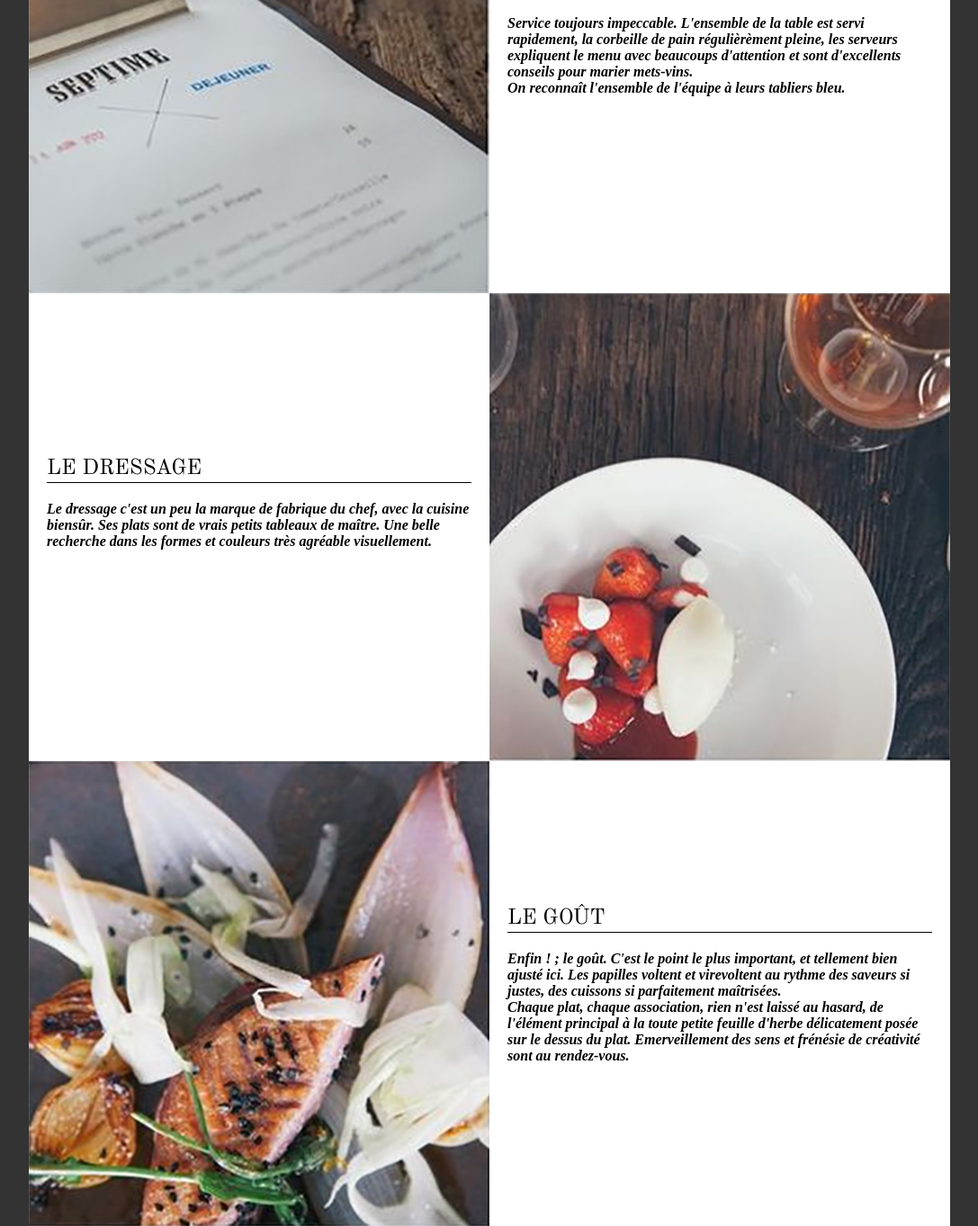
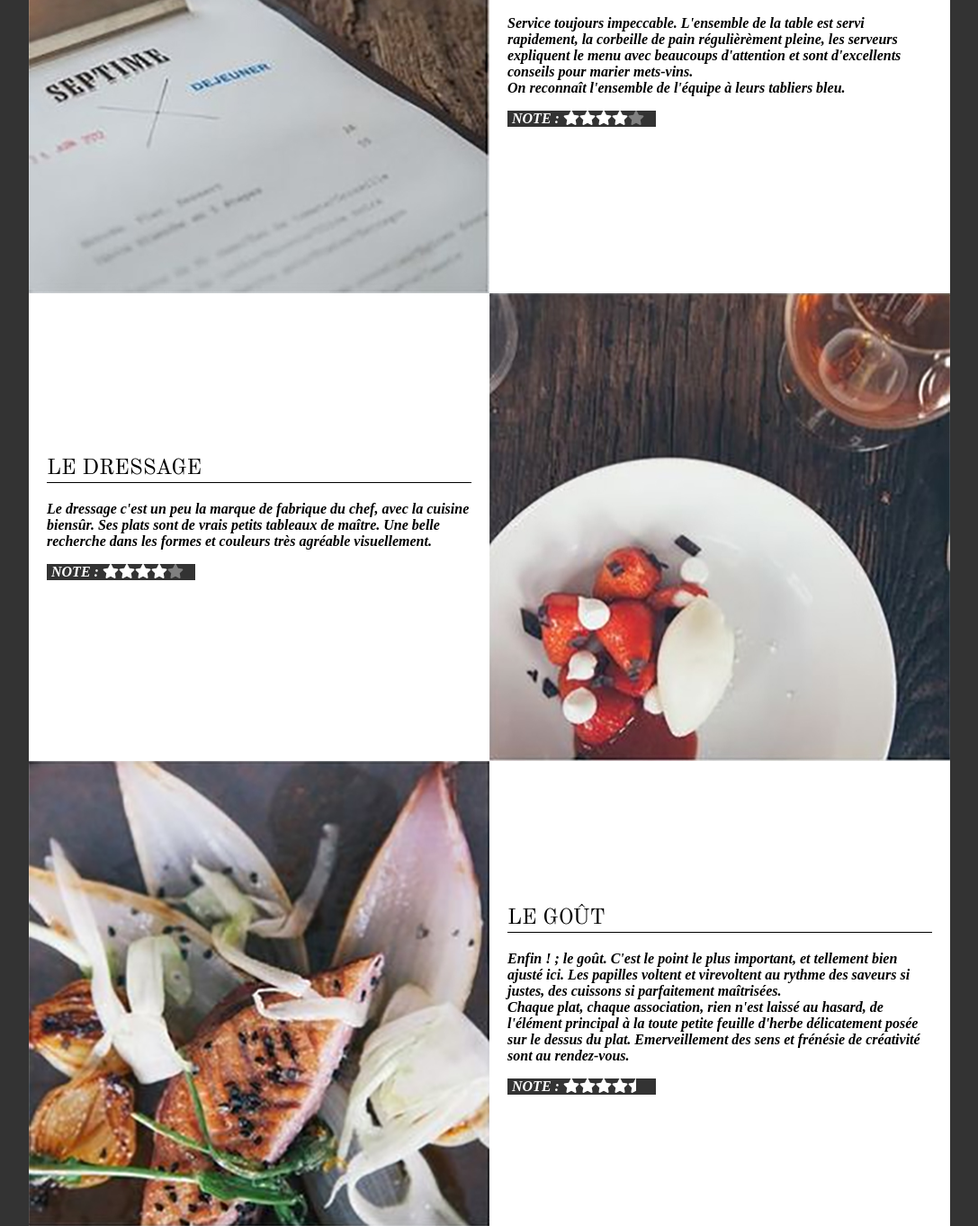
Before and after one commit to quiiwi/Resto_bilan, a plain HTML site: page index02.html in a window 1280 px wide. Shown: the part 1394-2757 px from the top of the page at 90% size, without its empty margins (96-1183 px from the left). Drawn offline with nearby package versions, Linux system fonts and the light colour scheme; a web font is replaced by a local one.

Commit message:
commit 05
01/06/2018
15:20

```diff
--- a/css/style2.css
+++ b/css/style2.css
@@ -239,10 +239,40 @@ footer{
 
 /* LES LIENS ------------------------------- */
 a:link{
-    color: black;
-    text-decoration: none;
+    color: black;/* mettre le text en noir */
+    text-decoration: none;/* enlever le soulignement */
 }
 a:visited{
     color: black;
     text-decoration: none;
 }
+/* LES NOTES------------------------------ */
+.notedelasalle{
+    color: white;
+    background: #333333;
+    width: 160px;
+    padding-left: 5px;
+}
+.etoilesgris{
+    color: gray;
+    background: #333333;
+
+}
+.noteduservice{
+    color: white;
+    background: #333333;
+    width: 160px;
+    padding-left: 5px;
+}
+.notedudressage{
+    color: white;
+    background: #333333;
+    width: 160px;
+    padding-left: 5px;
+}
+.notedugout{
+    color: white;
+    background: #333333;
+    width: 160px;
+    padding-left: 5px;
+}
--- a/index02.html
+++ b/index02.html
@@ -4,6 +4,7 @@
     <meta charset="UTF-8">
     <meta name="viewport" content="width=device-width, initial-scale=1.0">
     <meta http-equiv="X-UA-Compatible" content="ie=edge">
+    <link rel="stylesheet" href="https://use.fontawesome.com/releases/v5.0.13/css/all.css" integrity="sha384-DNOHZ68U8hZfKXOrtjWvjxusGo9WQnrNx2sqG0tfsghAvtVlRW3tvkXWZh58N9jp" crossorigin="anonymous">
     <link rel="stylesheet" href="../Resto_bilan/css/style2.css">
     <link href="https://fonts.googleapis.com/css?family=Cinzel|EB+Garamond|Old+Standard+TT|Sorts+Mill+Goudy" rel="stylesheet">
     <title>Document</title>
@@ -32,25 +33,25 @@
         <!-- article 222222222222222222 -->
         <a id="la_salle"></a>
         <article class="article2"><!-- classe article divisé par 2 div, une image l'autre text -->
-            <div class="text2 text"> <h2>LA SALLE</h2> <p>Ambiance brute, table en bois ancien, béton ciré au sol. La salle lumineuse est trés agréable, elle est ouverte sur la cuisine. Au fond de la salle, une jolie table ronde à vue sur une rue sur un petit jardin parisien. A l'entrée un joli sol en carreaux de céramique, quelques plumes de paon et de bien jolies bouteilles anciennes... <br> Le nombre des tables est limité, ce qui rend le restaurant trés appréciable, mais aussi trés prisé !</p></div><div class="image2 img"></div>
+            <div class="text2 text"> <h2>LA SALLE</h2> <p>Ambiance brute, table en bois ancien, béton ciré au sol. La salle lumineuse est trés agréable, elle est ouverte sur la cuisine. Au fond de la salle, une jolie table ronde à vue sur une rue sur un petit jardin parisien. A l'entrée un joli sol en carreaux de céramique, quelques plumes de paon et de bien jolies bouteilles anciennes... <br> Le nombre des tables est limité, ce qui rend le restaurant trés appréciable, mais aussi trés prisé !</p><p class="notedelasalle">NOTE : <i class="fas fa-star"></i><i class="fas fa-star"></i><i class="fas fa-star-half"></i><em class="etoilesgris"><i class="fas fa-star"></i><i class="fas fa-star"></i></em></i></p></div><div class="image2 img"></div>
         </article>
 
         <!-- article 33333333333333333 -->
         <a id="le_service"></a>
         <article class="article3"><!-- classe article divisé par 2 div, une image l'autre text -->
-            <div class="image3 img"></div><div class="text3 text"> <h2>LE SERVICE</h2> <p>Service toujours impeccable. L'ensemble de la table est servi rapidement, la corbeille de pain régulièrèment pleine, les serveurs expliquent le menu avec beaucoups d'attention et sont d'excellents conseils pour marier mets-vins. <br> On reconnaît l'ensemble de l'équipe à leurs tabliers bleu.</p></div>
+            <div class="image3 img"></div><div class="text3 text"> <h2>LE SERVICE</h2> <p>Service toujours impeccable. L'ensemble de la table est servi rapidement, la corbeille de pain régulièrèment pleine, les serveurs expliquent le menu avec beaucoups d'attention et sont d'excellents conseils pour marier mets-vins. <br> On reconnaît l'ensemble de l'équipe à leurs tabliers bleu. <p class="noteduservice">NOTE : <i class="fas fa-star"></i><i class="fas fa-star"></i><i class="fas fa-star"></i><i class="fas fa-star"></i><em class="etoilesgris"><i class="fas fa-star"></i></em></p></p></div>
         </article>
 
         <!-- article 444444444444444444 -->
         <a id="le_dressage"></a>
         <article class="article4"><!-- classe article divisé par 2 div, une image l'autre text -->
-            <div class="text4 text"> <h2>LE DRESSAGE</h2> <p>Le dressage c'est un peu la marque de fabrique du chef, avec la cuisine biensûr. Ses plats sont de vrais petits tableaux de maître. Une belle recherche dans les formes et couleurs très agréable visuellement.</p></div><div class="image4 img"></div>
+            <div class="text4 text"> <h2>LE DRESSAGE</h2> <p>Le dressage c'est un peu la marque de fabrique du chef, avec la cuisine biensûr. Ses plats sont de vrais petits tableaux de maître. Une belle recherche dans les formes et couleurs très agréable visuellement.</p> <p class="notedudressage">NOTE : <i class="fas fa-star"></i><i class="fas fa-star"></i><i class="fas fa-star"></i><i class="fas fa-star"></i><em class="etoilesgris"><i class="fas fa-star"></i></em></p></div><div class="image4 img"></div>
         </article>
 
         <!-- article 55555555555555555 -->
         <a id="le_gout"></a>
         <article class="article5"><!-- classe article divisé par 2 div, une image l'autre text -->
-            <div class="image5 img"></div><div class="text5 text"> <h2>LE GOÛT</h2> <p>Enfin ! ; le goût. C'est le point le plus important, et tellement bien ajusté ici. Les papilles voltent et virevoltent au rythme des saveurs si justes, des cuissons si parfaitement maîtrisées. <br> Chaque plat, chaque association, rien n'est laissé au hasard, de l'élément principal à la toute petite feuille d'herbe délicatement posée sur le dessus du plat. Emerveillement des sens et frénésie de créativité sont au rendez-vous.</p></div>
+            <div class="image5 img"></div><div class="text5 text"> <h2>LE GOÛT</h2> <p>Enfin ! ; le goût. C'est le point le plus important, et tellement bien ajusté ici. Les papilles voltent et virevoltent au rythme des saveurs si justes, des cuissons si parfaitement maîtrisées. <br> Chaque plat, chaque association, rien n'est laissé au hasard, de l'élément principal à la toute petite feuille d'herbe délicatement posée sur le dessus du plat. Emerveillement des sens et frénésie de créativité sont au rendez-vous.</p><p class="notedugout">NOTE : <i class="fas fa-star"></i><i class="fas fa-star"></i><i class="fas fa-star"></i><i class="fas fa-star"></i><i class="fas fa-star-half"></i><em class="etoilesgris"></em></p></div>
         </article>
 
         <!-- bas de la page -->
```
